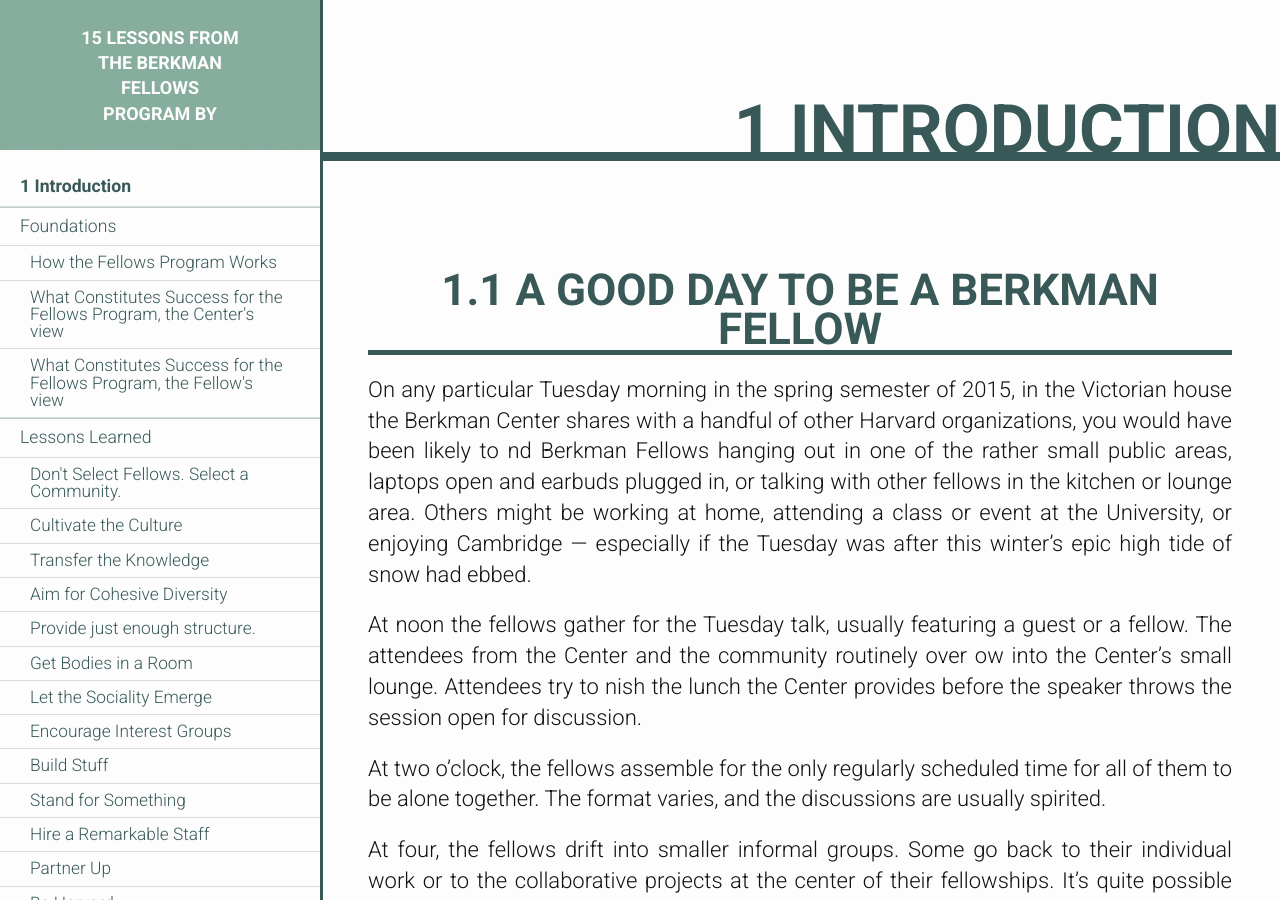
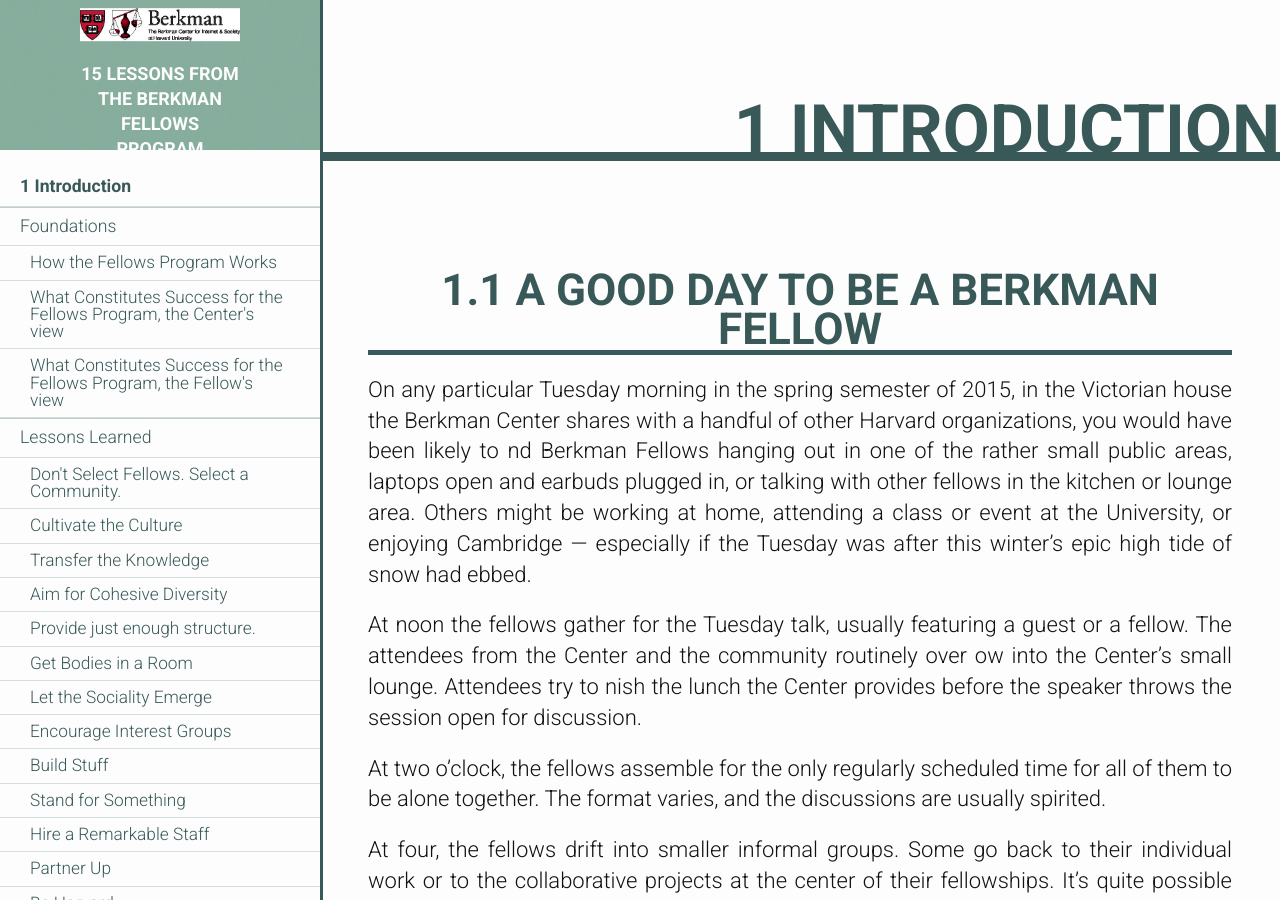
Before and after one commit to berkmancenter/15-Lessons, a Jekyll site: the page built from index.html, in a window 1280 px wide and 900 px high. Built offline with Jekyll 4.4.1, drawn with Linux system fonts in a browser that asks for light colours.

Commit message:
test new header

```diff
--- a/_includes/header.html
+++ b/_includes/header.html
@@ -1,3 +1,5 @@
 <header>
-    <span>{{ site.name }} by {{ site.author }} {{ site.version }}</span>
+    <span>
+<img src="img/BCISBanner.jpeg?raw=true" width="100%" alt="Berkman Logo">
+      {{ site.name }} {{ site.author }} {{ site.version }}</span>
 </header>
```
Also changed, not shown: img/BCISBanner.jpeg (renamed from img/4-Color Full Banner_opt.jpeg).
